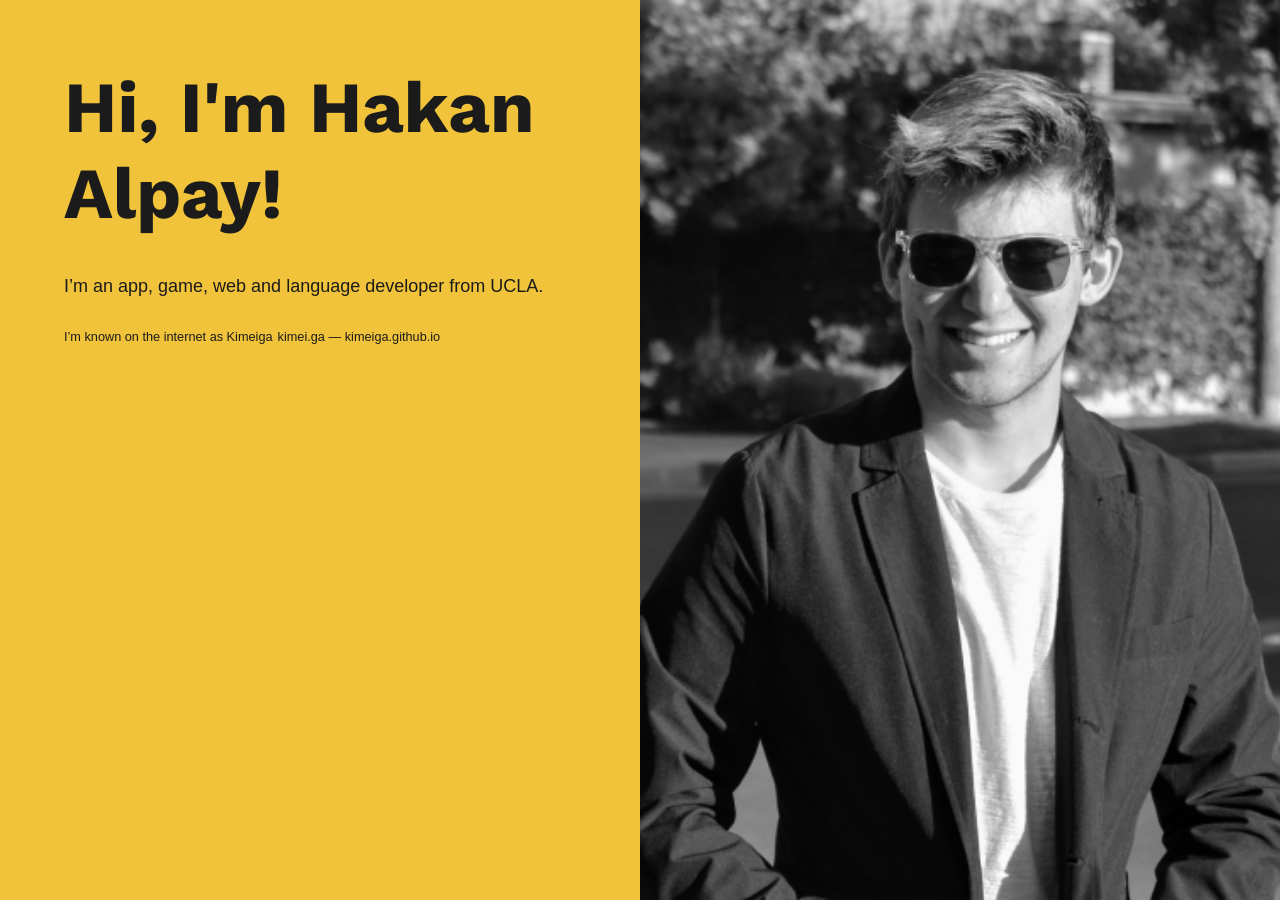
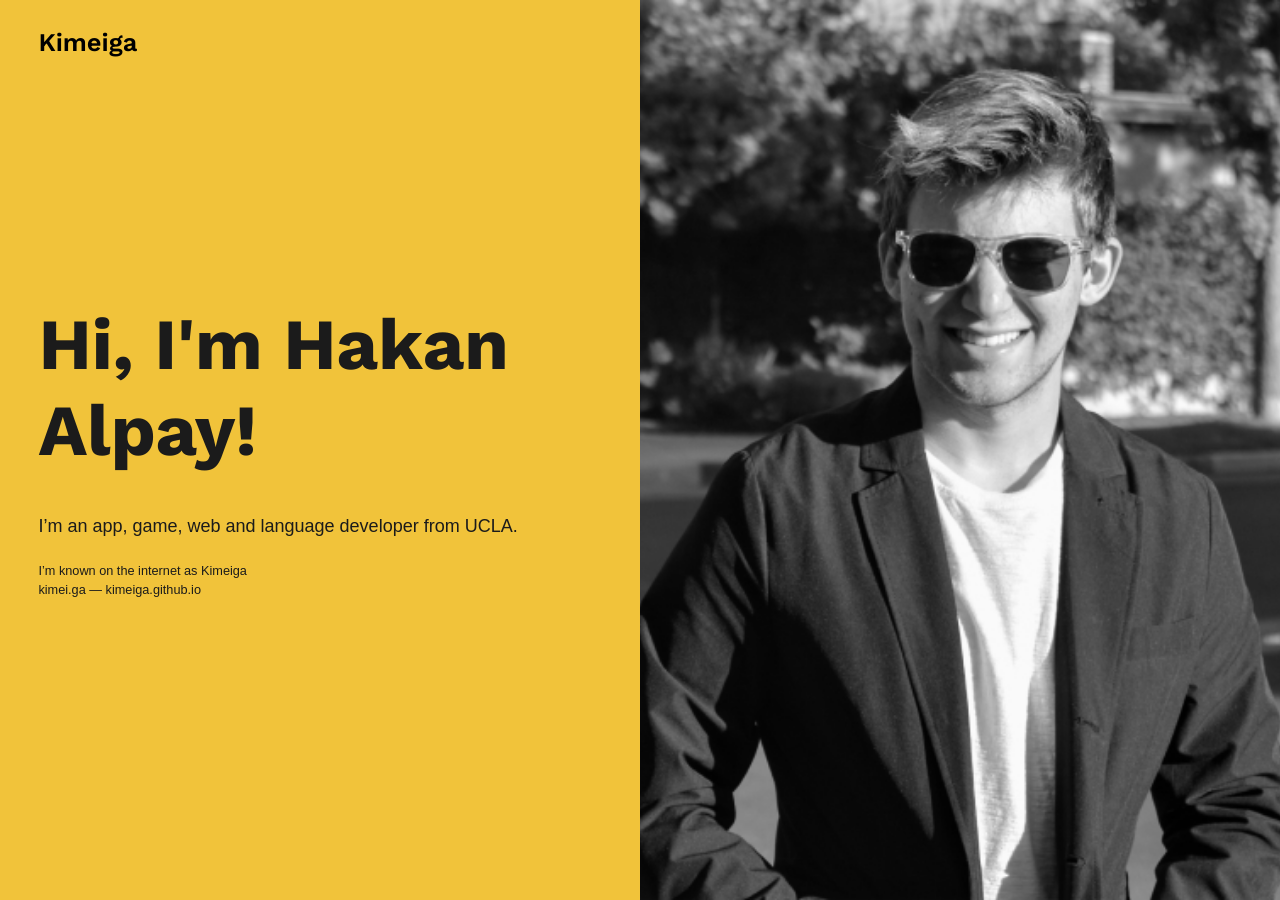
Before and after one commit to Kimeiga/kimeiga.github.io, a Jekyll site: the page built from index.md, in a window 1280 px wide. Built offline with Jekyll 4.4.1, drawn with Linux system fonts in a browser that asks for light colours; some web fonts are replaced.

Commit message:
added nav

```diff
--- a/_layouts/default.html
+++ b/_layouts/default.html
@@ -14,6 +14,19 @@
 </head>
 
 <body>
+	<button class="open-nav" onclick="openNav()">
+			Kimeiga
+	</button>
+
+	<nav id="myNav" class="overlay">
+		<button tabindex="0"  class="closebtn" onclick="closeNav()">&times;</button>
+		<div class="nav-item-1"><a href="#">HOME</a></div>
+		<div class="nav-item-2"><a href="#">BLOG</a></div>
+		<div class="nav-item-3"><a href="#">PROJECTS</a></div>
+		<div class="nav-item-4"><a href="#">RÉSUMÉ</a></div>
+		<div class="nav-item-5"><a href="#">CONTACT</a></div>
+	</nav>
+
 	<section class="split-image">
 		<div class="split-image-text">
 				<h1>Hi, I'm Hakan Alpay!</h1>
@@ -24,6 +37,16 @@
 		<img class="split-image-image" src="/images/hakan-hero.jpg">
 	</section>
 
+	<script>
+		function openNav() {
+			document.getElementById("myNav").style.height = "100%";
+		}
+
+		function closeNav() {
+			document.getElementById("myNav").style.height = "0%";
+		}
+	</script>
+
 
 </body>
 
--- a/styles/styles.css
+++ b/styles/styles.css
@@ -1,40 +1,47 @@
+/*font imports*/
+
 @import url('https://fonts.googleapis.com/css?family=Work+Sans:400,600,700&subset=latin-ext');
 @import url('https://rsms.me/inter/inter-ui.css');
 
+/*universal colors*/
+
 :root {
 	--yellow: #F1C33A;
-	--black-text: #1B1B1B;
+	--cyan: #00E0D5;
+	--black: #1B1B1B;
 }
+
+/*necessary css styles*/
 
 * {
     box-sizing: border-box;
 }
 
-html {font-size: 1.125em;}
+/*Universal font styles*/
 
 body {
 	margin: 0;
+
 	font-family: 'Inter UI', sans-serif;
-
   line-height: 1.45;
-  color: var(--black-text);
+  color: var(--black);
 }
-
-
-/*FONT STYLE*/
 
 h1, h2, h3, h4, h5, h6 {
 	font-family: 'Work Sans', sans-serif;
 	font-weight: 700;
 }
 
+/*Type Scale font styles for desktop*/
 
-/*from type-scale.com*/
+@media only screen and (min-width: 600px) {
+
+	html {font-size: 1.125em;}
 
 	p {margin-bottom: 1.3em;}
 
 	h1, h2, h3, h4 {
-  margin: 1.414em 0 0.5em;
+		margin: 1.414em 0 0.3em;
 		line-height: 1.2;
 	}
 
@@ -49,16 +56,18 @@
 
 	h4 {font-size: 1.414em;}
 
-small, .font_small {font-size: 0.707em;}
+	small {font-size: 0.707em;}
 
-/*smaller headings for mobile*/
+}
+
+/*less font size contrast for mobile*/
 @media only screen and (max-width: 600px) {
 	html {font-size: 1em;}
 
 	p {margin-bottom: 1.3em;}
 
 	h1, h2, h3, h4 {
-		margin: 1.414em 0 0.5em;
+		margin: 1.414em 0 0.3em;
 		line-height: 1.2;
 	}
 
@@ -73,7 +82,7 @@
 
 	h4 {font-size: 1.333em;}
 
-	small, .font_small {font-size: 0.75em;}
+	small {font-size: 0.75em;}
 }
 
 
@@ -90,7 +99,11 @@
 
 	background-color: var(--yellow);
 
-	padding: 5vw;
+	padding: 3vw;
+
+	display: flex;
+	flex-direction: column;
+	justify-content: center;
 }
 
 .split-image-image {
@@ -99,3 +112,125 @@
 	float: left;
 	object-fit: cover;
 }
+
+/*kimeiga logo nav*/
+
+.open-nav {
+	position: fixed;
+	top: 3vh;
+	left: 3vw;
+
+	font-weight: 600;
+	font-size: 1.414em;
+	font-family: 'Work Sans', sans-serif;
+
+	/*Make button like link*/
+	background: none !important;
+	border: none;
+	padding: 0 !important;
+	cursor: pointer;
+}
+
+
+.overlay {
+    height: 0%;
+    width: 100%;
+    position: fixed;
+    z-index: 1;
+    top: 0;
+    left: 0;
+    background-color: rgb(0,0,0);
+    background-color: rgba(0,0,0, 0.9);
+    overflow-y: hidden;
+    transition: 0.5s;
+
+	font-family: 'Work Sans', sans-serif;
+}
+
+
+
+@media all and (max-width: 600px) {
+	.overlay {
+		display: grid;
+		grid-template-rows: repeat(5, 1fr);
+		grid-template-columns: 1fr;
+		 width: 100%;
+    text-align: center;
+	}
+}
+
+@media not all and (max-width: 600px) {
+	.overlay {
+		display: grid;
+		grid-template-columns: repeat(5, 1fr);
+		grid-template-rows: 1fr;
+		 width: 100%;
+    text-align: center;
+
+		justify-items: stretch;
+	}
+}
+
+
+
+.nav-item-1, .nav-item-2, .nav-item-3, .nav-item-4, .nav-item-5 {
+    padding: 8px;
+    text-decoration: none;
+    color: #818181;
+    display: block;
+
+	display: flex;
+	align-items:  center;
+	justify-content: center;
+}
+
+.nav-item-1, .nav-item-5 {
+	background: var(--black);
+}
+
+.nav-item-2, .nav-item-4 {
+	background: var(--yellow);
+}
+
+.nav-item-3 {
+	background: var(--cyan);
+}
+
+.overlay a, .overlay a:visited {
+	text-decoration: none;
+	color: #818181;
+}
+
+
+.overlay a:hover, .overlay a:focus {
+    color: #f1f1f1;
+	text-decoration: line-through;
+	font-weight: 700;
+}
+
+.overlay .closebtn {
+  position: absolute;
+	top: 3vh;
+	left: 8.8vw;
+
+
+	/*Make button like link*/
+	background: none !important;
+	border: none;
+	padding: 0 !important;
+	cursor: pointer;
+
+	color: white;
+	font-family: 'Work Sans', sans-serif;
+	font-size: 2em;
+}
+
+@media screen and (max-height: 450px) {
+  .overlay {overflow-y: auto;}
+  .overlay a {font-size: 20px}
+  .overlay .closebtn {
+    font-size: 40px;
+    top: 15px;
+    right: 35px;
+  }
+}
```
Also changed, not shown: styles/styles2.css (added), 4 other files. Lines whose indentation alone changed are shown as unchanged.
